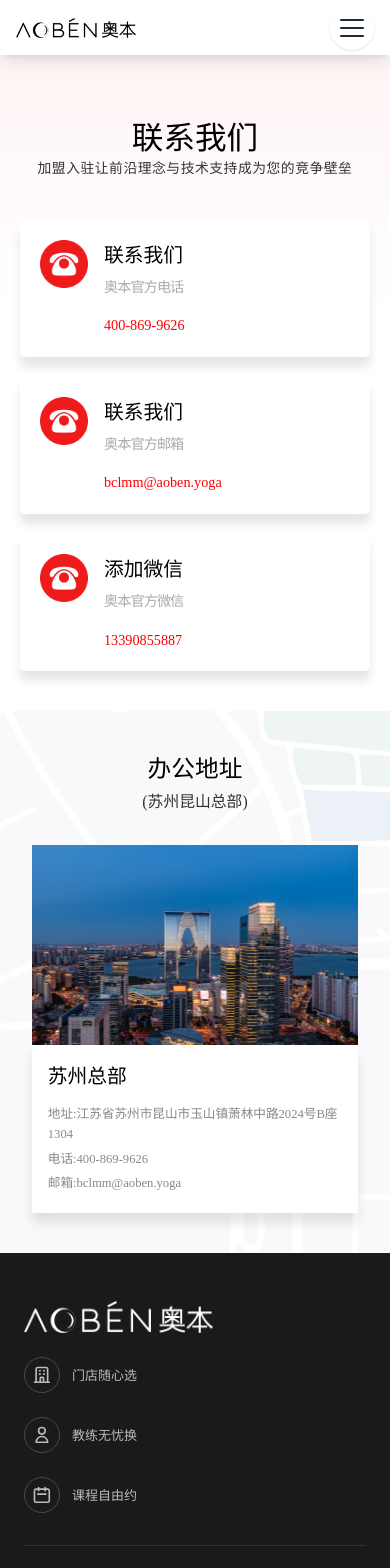
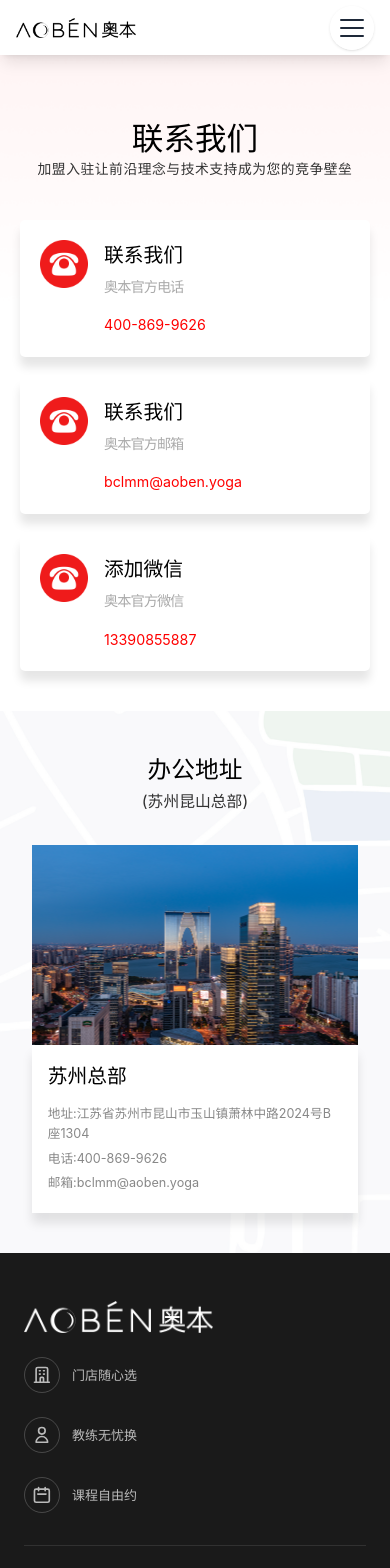
Before and after one commit to ding-ai/aoben, a Vue app: page /contact in a window 390 px wide. Shown: the top 1568 px of the page. Built offline with nearby package versions, Linux system fonts and the light colour scheme.

Commit message:
文字更改

```diff
--- a/src/views/About/components/Banner.vue
+++ b/src/views/About/components/Banner.vue
@@ -11,7 +11,7 @@
       <div class="max-w-xl lg:max-w-2xl">
         <h1
           class="text-hero text-white font-bold leading-tight mb-6 sm:mb-8 animate-fade-in-up tracking-widest"
-          style="font-family: 'MiSans'; font-weight: 700"
+          style="font-weight: 700; margin-bottom: 1rem"
         >
           关于我们
         </h1>
@@ -19,7 +19,7 @@
         <!-- 副标题 -->
         <p
           class="text-subtitle text-white/60 leading-relaxed max-w-lg animate-fade-in-up tracking-wide"
-          style="animation-delay: 0.2s; font-family: 'MiSans'; font-weight: 300"
+          style="animation-delay: 0.2s; font-weight: 300"
         >
           了解集团最新消息, 以便于我们合作
         </p>
--- a/src/views/Contact/index.vue
+++ b/src/views/Contact/index.vue
@@ -1,6 +1,6 @@
 <template>
   <header>
-    <div class="banner" style="font-family: MiSans">
+    <div class="banner">
       <div class="container-main banner-container">
         <h1 class="banner-title animate-fade-in-up banner-content">联系我们</h1>
         <p class="banner-subtitle animate-fade-in-up banner-content" style="animation-delay: 0.2s">
@@ -42,7 +42,7 @@
     </div>
   </header>
   <section>
-    <div class="banner1" style="font-family: MiSans">
+    <div class="banner1">
       <div class="container-main address-header">
         <p class="address-title">办公地址</p>
         <p class="address-subtitle">(苏州昆山总部)</p>
@@ -96,7 +96,6 @@
 
 .banner-title {
   color: black;
-  font-family: 'MiSans';
   font-size: clamp(2rem, 6vw, 3.75rem);
   font-weight: 500;
   line-height: 1.2;
@@ -104,7 +103,6 @@
 
 .banner-subtitle {
   color: #333333;
-  font-family: 'MiSans';
   font-size: clamp(0.875rem, 2vw, 1.125rem);
   font-weight: 300;
   margin-top: 20px;
--- a/src/views/Home/index.vue
+++ b/src/views/Home/index.vue
@@ -455,7 +455,6 @@ const nextNews = () => {
 
 .profile-text {
   color: #a39b9b;
-  font-family: 'MiSans';
   font-size: 0.875rem;
   line-height: 1.6;
   margin-bottom: 3rem;
--- a/src/views/Join/index.vue
+++ b/src/views/Join/index.vue
@@ -301,14 +301,12 @@ const nextPage = () => {
 }
 
 .banner-title {
-  font-family: 'MiSans';
   font-size: clamp(2rem, 6vw, 3.75rem);
   font-weight: 500;
   line-height: 1.2;
 }
 
 .banner-subtitle {
-  font-family: 'MiSans';
   font-size: clamp(0.875rem, 2vw, 1.125rem);
   font-weight: 300;
   margin-top: clamp(0.5rem, 1vw, 0.75rem);
@@ -327,7 +325,6 @@ const nextPage = () => {
 
 .section-title {
   text-align: center;
-  font-family: 'MiSans';
   font-size: clamp(1.5rem, 4vw, 2.375rem);
   font-weight: 700;
 }
@@ -346,7 +343,6 @@ const nextPage = () => {
 
 .brand-desc {
   margin-top: clamp(1.5rem, 4vw, 3rem);
-  font-family: 'MiSans';
   font-size: clamp(0.875rem, 1.5vw, 1.125rem);
   font-weight: 300;
   line-height: 1.6;
@@ -438,7 +434,6 @@ const nextPage = () => {
 }
 
 .history-title {
-  font-family: 'MiSans';
   font-size: clamp(1.5rem, 4vw, 2.375rem);
   font-weight: 700;
   color: #333;
@@ -748,7 +743,6 @@ const nextPage = () => {
 }
 
 .business-title {
-  font-family: 'MiSans';
   font-size: 38px;
   font-weight: 700;
   color: #333;
@@ -820,7 +814,6 @@ const nextPage = () => {
 }
 
 .business-content h3 {
-  font-family: 'MiSans';
   font-size: 18px;
   font-weight: 600;
   color: #333;
@@ -941,7 +934,6 @@ const nextPage = () => {
 }
 
 .core-title {
-  font-family: 'MiSans';
   font-size: clamp(1.5rem, 4vw, 2.375rem);
   font-weight: 700;
   color: #333;
@@ -959,7 +951,7 @@ const nextPage = () => {
 .core-grid {
   display: grid;
   grid-template-columns: repeat(2, 1fr);
-  gap: clamp(1rem, 2vw, 1.5rem);
+  gap: clamp(0.5rem, 2vw, 1rem);
 }
 
 @media (min-width: 640px) {
@@ -977,7 +969,7 @@ const nextPage = () => {
 .core-card {
   background: #f8f8f8;
   border-radius: clamp(0.75rem, 1.5vw, 1rem);
-  padding: clamp(1rem, 2vw, 1.5rem);
+  padding: clamp(0.5rem, 2vw, 0.5rem);
   display: flex;
   flex-direction: column;
   transition: all 0.3s ease;
@@ -1003,7 +995,6 @@ const nextPage = () => {
 }
 
 .core-card-title {
-  font-family: 'MiSans';
   font-size: clamp(0.8rem, 1.1vw, 0.95rem);
   font-weight: 600;
   color: #333;
@@ -1015,7 +1006,7 @@ const nextPage = () => {
   font-size: clamp(0.65rem, 0.85vw, 0.75rem);
   color: #999;
   line-height: 1.5;
-  text-align: center;
+  /* text-align: center; */
 }
 
 /* ==================== 动画 ==================== */
--- a/src/views/News/index.vue
+++ b/src/views/News/index.vue
@@ -133,14 +133,12 @@ const pastNews = [
 }
 
 .banner-title {
-  font-family: 'MiSans';
   font-size: clamp(2rem, 6vw, 3.75rem);
   font-weight: 500;
   line-height: 1.2;
 }
 
 .banner-subtitle {
-  font-family: 'MiSans';
   font-size: clamp(0.875rem, 2vw, 1.125rem);
   font-weight: 300;
   margin-top: clamp(0.5rem, 1vw, 0.75rem);
@@ -150,7 +148,6 @@ const pastNews = [
 
 /* ==================== Section 标题 ==================== */
 .section-title-left {
-  font-family: 'MiSans';
   font-size: clamp(1.5rem, 4vw, 2.375rem);
   font-weight: 700;
   color: #333;
@@ -203,7 +200,6 @@ const pastNews = [
 }
 
 .news-card-title {
-  font-family: 'MiSans';
   font-size: clamp(1rem, 2vw, 1.375rem);
   font-weight: 700;
   line-height: 1.4;
@@ -291,7 +287,6 @@ const pastNews = [
 }
 
 .past-news-title {
-  font-family: 'MiSans';
   font-size: clamp(1rem, 2vw, 1.375rem);
   font-weight: 700;
   color: #333;
@@ -300,7 +295,6 @@ const pastNews = [
 }
 
 .past-news-desc {
-  font-family: 'MiSans';
   font-size: clamp(0.8rem, 1.2vw, 0.9rem);
   color: #666;
   line-height: 1.8;
```
